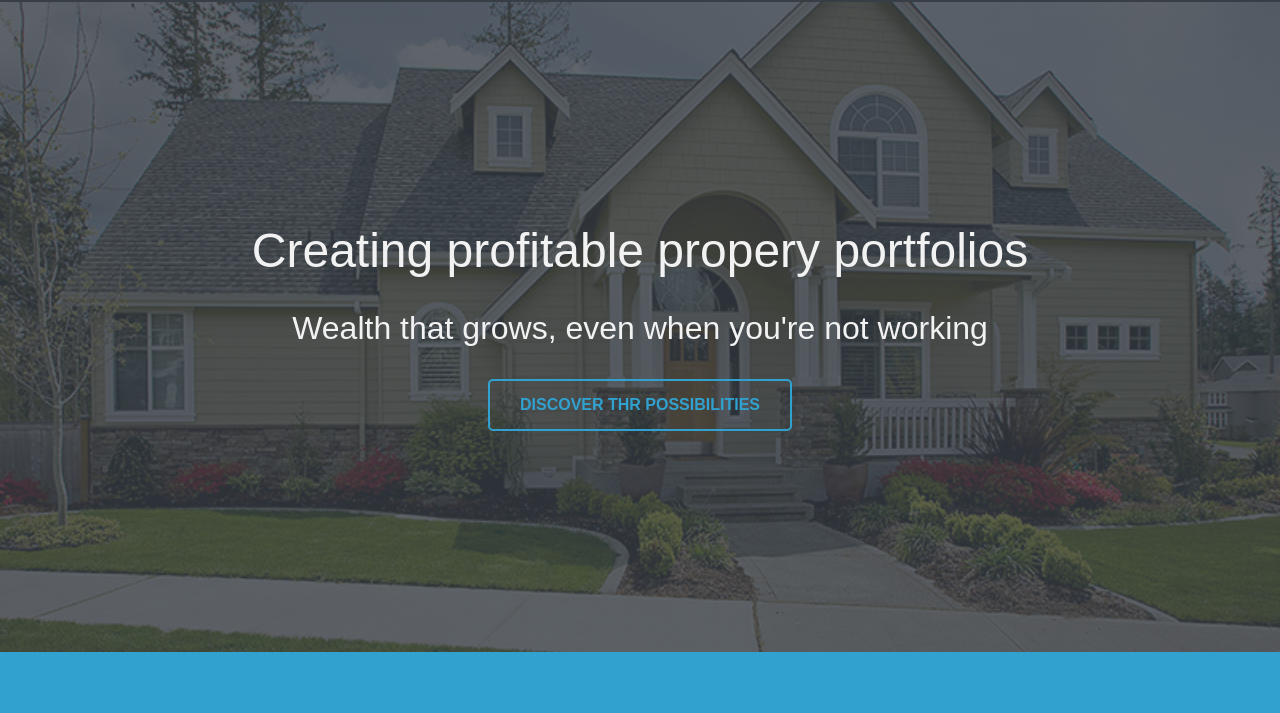
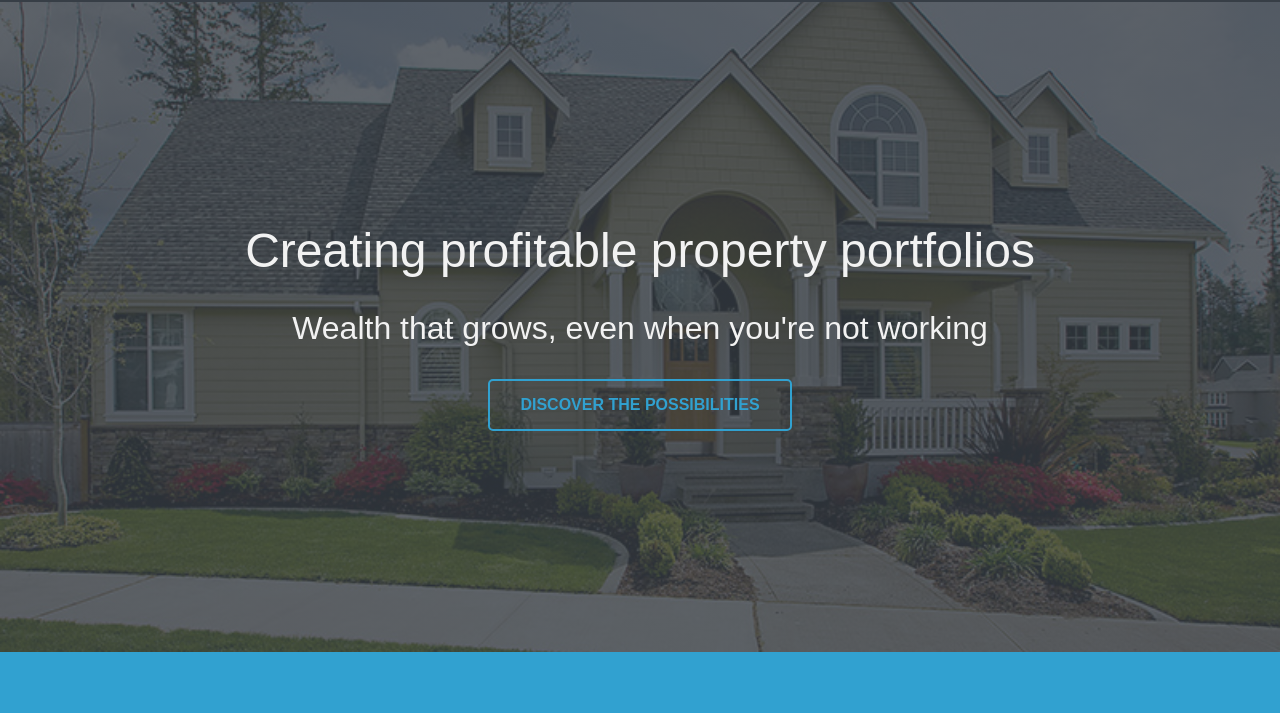
Before and after one commit to Tsinxias/Page-design, a plain HTML site: page OnePager2/index.html in a window 1280 px wide. Shown: the part 87-800 px from the top of the page. Drawn offline with Linux system fonts and the light colour scheme.

Commit message:
Small mistakes

```diff
--- a/OnePager2/index.html
+++ b/OnePager2/index.html
@@ -19,9 +19,9 @@
       </div>
     </nav>
     <header>
-      <p>Creating profitable propery portfolios</p>
+      <p>Creating profitable property portfolios</p>
       <p>Wealth that grows, even when you're not working</p>
-      <div class="button"><a href="#">DISCOVER THR POSSIBILITIES</a></div>
+      <div class="button"><a href="#">DISCOVER THE POSSIBILITIES</a></div>
     </header>
     <section class="first-block">
       <p>Whether you're just starting out, need advice re-starting or are already on your way with a growing portfolio</p>
```
